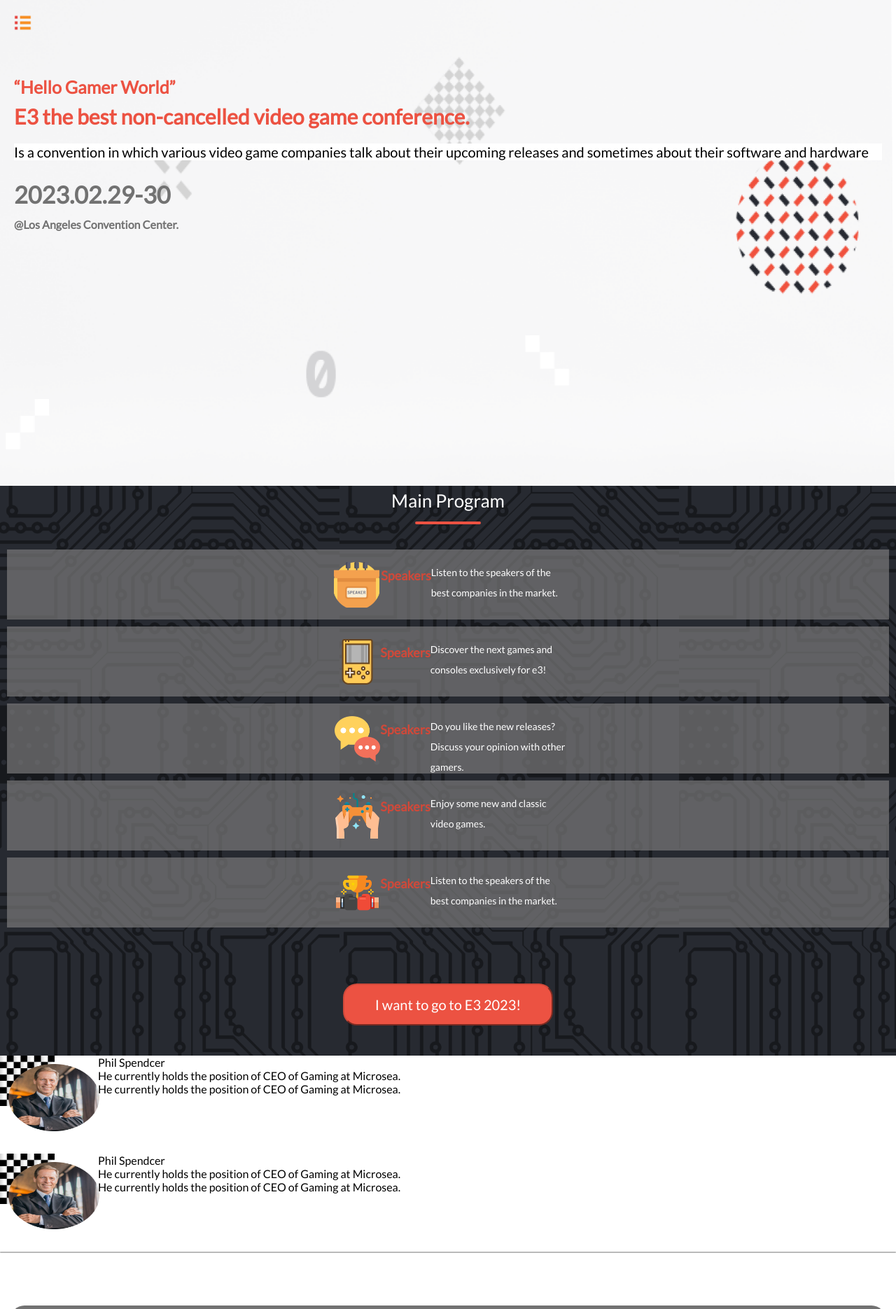
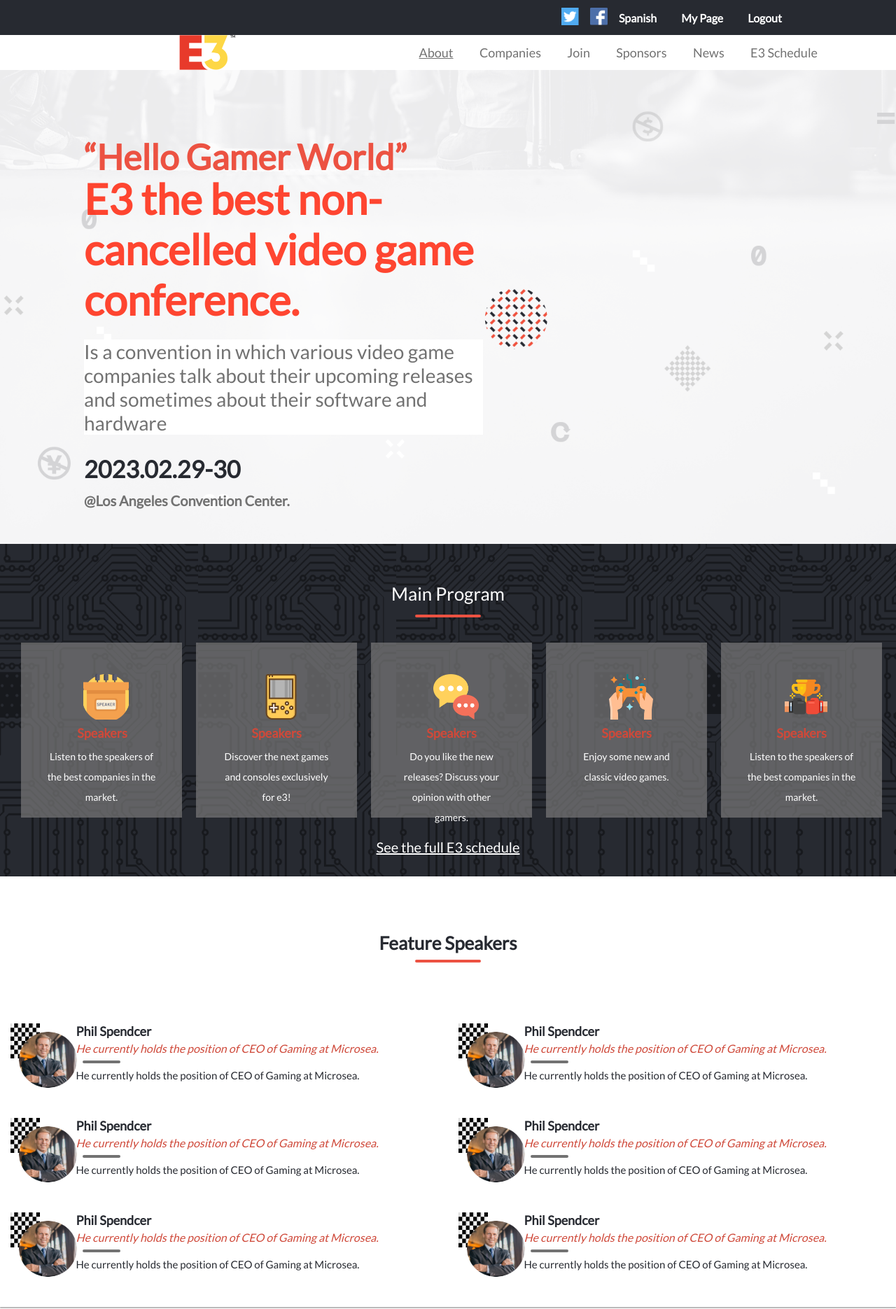
Before and after one commit to CarlosZ96/Capstone-Conference, a plain HTML site: page index.html in a window 1280 px wide. Shown: the top 1870 px of the page at 70% size. Drawn offline with Linux system fonts and the light colour scheme.

Commit message:
Update
Desktop version styles created.

```diff
--- a/index.html
+++ b/index.html
@@ -15,6 +15,27 @@
 <body>
   <nav class="Main_menu">
     <button class="ham"><img src="img/HamburgerIcon.png" alt="hamburgericon" class="hamimg"></button>
+    <div class="header_1">
+      <ul class="header_1_list">
+        <li class="header_1_elements"><img src="img/gorjeo 1.png" alt="twitter" class="header_img"></li>
+        <li class="header_1_elements"><img src="img/facebook (1) 1.png" alt="facebook" class="header_img"></li>
+        <li class="header_1_elements" id="header_1_elements_txt">Spanish</li>
+        <li class="header_1_elements" id="header_1_elements_txt">My Page</li>
+        <li class="header_1_elements" id="header_1_elements_txt">Logout</li>
+      </ul>
+    </div>
+    <div class="header_2">
+      <img src="img/1280px-E3_Logo.svg.png" alt="e3_icon" class="e3_img2" id="header_1_elements_e3">
+      <ul class="header_1_list_2">
+        <li class="header_1_elements_2"><a href="#speakers_location" class="header_1_elements_2">About</a></li>
+        <li class="header_1_elements_2">Companies</li>
+        <li class="header_1_elements_2">Join</li>
+        <li class="header_1_elements_2">Sponsors</li>
+        <li class="header_1_elements_2">News</li>
+        <li class="header_1_elements_2" id="E3_Schedule">E3 Schedule</li>
+      </ul>
+    </div>
+    </div>
   </nav>
   <main class="e3_main">
     <div class="hero">
@@ -30,14 +51,24 @@
       <p class="M_tittle">Main Program</p>
       <hr class="line">
     </div>
+    <div class="schedule_container">
       <ul class="schedule">
       </ul>
+    </div>
     <div class="buttonContainer">
       <button class="e3button">I want to go to E3 2023!</button>
+      <a href="#" class="full_schedule">See the full E3 schedule</a>
     </div>
   </section>
-  <div class="ContainerSpk">
+  <section class="speakers_container">
+    <div class="speakers_tittle_container">
+      <p class="speakers_tittle">Feature Speakers</p>
+      <hr class="line">
+    </div>
+    <div class="ContainerSpk" id="speakers_location">
 
+    </div>
+  </section>
   </div>
   <div class="Logo">
     <div class="logo_txt">
@@ -58,7 +89,8 @@
       <div class="past_description_txt_2018">
         <div class="blur">
           <p class="past_text">2018</p>
-          <p class="past_text" id="past_description_img">The Electronic Entertainment Expo 2018 took place at the Los Angeles Convention Center
+          <p class="past_text" id="past_description_img">The Electronic Entertainment Expo 2018 took place at the Los
+            Angeles Convention Center
             from June 12-14, 2018.
           </p>
         </div>
@@ -66,7 +98,8 @@
       <div class="past_description_txt_2019">
         <div class="blur">
           <p class="past_text">2019</p>
-          <p class="past_text" id="past_description_img">E3 2019 took place at the Los Angeles Convention Center from June 11-13, 2018.
+          <p class="past_text" id="past_description_img">E3 2019 took place at the Los Angeles Convention Center from
+            June 11-13, 2018.
           </p>
         </div>
       </div>
@@ -76,6 +109,7 @@
     <div class="sponsors">
       <p class="sponsors_tittle">sponsors</p>
       <hr class="line">
+      <div class="sponsors_list_container">
         <ul class="sponsors_list">
           <li class="sponsors_cont"><img src="img/Activision.svg.png" alt="Activision" id="sponsors_ac"></li>
           <li class="sponsors_cont"><img src="img/2k.png" id="sponsors_2k" alt="Activision"></li>
@@ -86,6 +120,7 @@
               alt="Activision"></li>
           <li class="sponsors_cont"><img src="img/Xbox_logo_(2019).svg.png" id="sponsors_xb" alt="Activision"></li>
         </ul>
+      </div>
     </div>
     <div class="rights">
       <img src="img/1280px-E3_Logo.svg.png" alt="E3 logo" class="e3_img2">
--- a/index.js
+++ b/index.js
@@ -63,7 +63,7 @@ const speakersdata = [
 ];
 
 
-for (let i = 0; i < 5; i += 1) {
+for (let i = 0; i < 6; i += 1) {
   const spk = document.createElement('div');
   spk.className = 'spk';
   spks.appendChild(spk);
@@ -75,6 +75,7 @@ for (let i = 0; i < 5; i += 1) {
   <div class="spkrdescription">
     <p id="name">${speakersdata[i].name}</p>
     <p id="job">${speakersdata[i].job}</p>
+    <hr class=line_2>
     <p id="look">${speakersdata[i].look}</p>
   </div>
   `;
--- a/style.css
+++ b/style.css
@@ -169,6 +169,14 @@ body {
   transform: matrix(1, 0, 0, 1, 0, 0);
 }
 
+.line_2 {
+  width: 50px;
+  height: 0px;
+  border: 2px solid #727272;
+  border-radius: 20px;
+  margin-left: 10px;
+}
+
 .schedule {
   list-style: none;
   height: max-content;
@@ -323,10 +331,12 @@ body {
 }
 
 .ContainerSpk {
-  max-height: 280px;
+  max-height: 320px;
   width: 100%;
   overflow-y: hidden;
+  margin: 0;
 }
+
 
 .spk {
   display: flex;
@@ -339,43 +349,84 @@ body {
 }
 
 .photo_container {
-  height: 120px;
-  width: 130px;
+  height: 140px;
+  width: 190px;
   position: relative;
   margin-bottom: 20px;
 }
 
 .chess {
-  height: 60%;
-  width: 60%;
+  height: 50%;
+  width: 50%;
   position: absolute;
 }
 
 .spkimg {
-  height: 80%;
-  width: 100%;
+  height: 100%;
+  width: 85%;
   position: absolute;
   left: 12px;
   top: 12px;
   border-radius: 135px;
+  margin-right: 10px;
 }
 
 .spkrdescription {
   display: flex;
   flex-direction: column;
   height: 95px;
+  margin: 0 10px;
+  width: max-content;
 }
 
+.speakers_tittle_container {
+  height: 38px;
+  width: 100%;
+  display: flex;
+  flex-direction: column;
+  justify-content: center;
+  align-items: center;
+  margin: 30px 0;
+
+}
+
+.speakers_tittle {
+  text-align: center;
+  font-size: 16px;
+  font-weight: bold;
+  height: max-content;
+  color: #272a31;
+  margin: 0;
+}
+
+
 #name {
-  margin: 0 10px;
+  margin: 0;
+  width: 90%;
+  font-family: 'Lato', sans-serif;
+  color: #272a31;
+  font-size: 18px;
+  font-weight: bold;
+  margin-bottom: 4px;
 }
 
 #job {
-  margin: 0 10px;
+  margin: 0;
+  width: 90%;
+  font-family: 'Lato', sans-serif;
+  font-style: oblique;
+  color: #cf493a;
+  font-size: 16px;
+  font-weight: normal;
 }
 
 #look {
-  margin: 0 10px;
+  margin: 0;
+  width: 90%;
+  font-family: 'Lato', sans-serif;
+  color: #272a31;
+  font-size: 15px;
+  font-weight: normal;
 }
 
 .see_more,
@@ -485,6 +536,7 @@ body {
   color: #727272;
   font-weight: normal;
 }
+
 .past_description_txt_2018,
 .past_description_txt_2019 {
   width: 100%;
@@ -504,7 +556,7 @@ body {
   background-image: url(img/2019e3.jpg);
 }
 
-#past_description_img{
+#past_description_img {
   width: 214px;
 }
 
@@ -607,7 +659,7 @@ body {
   width: 80px;
 }
 
-.rights{
+.rights {
   display: flex;
   height: 124px;
   align-items: center;
@@ -621,12 +673,12 @@ body {
   margin-right: 10px;
 }
 
-.rights_txt{
+.rights_txt {
   width: 260px;
   height: max-content;
 }
 
-footer{
+footer {
   max-height: 0;
   width: 100%;
   overflow: hidden;
@@ -635,3 +687,252 @@ footer{
 .open {
   max-height: 1290px;
 }
+
+@media (max-width: 768px) {
+  .header_1 {
+    display: none;
+  }
+
+  .header_2 {
+    display: none;
+  }
+
+  .full_schedule {
+    display: none;
+  }
+}
+
+@media (min-width: 768px) {
+  .hamimg {
+    display: none;
+  }
+
+  .Main_menu {
+    width: 100%;
+  }
+
+  .header_1 {
+    background-color: #272a31;
+    width: 100%;
+  }
+
+  .header_img {
+    width: 25px;
+    height: 25px;
+    margin-right: 16px;
+  }
+
+  .header_1_list {
+    list-style: none;
+    display: flex;
+    height: 50px;
+    justify-content: end;
+    margin: 0;
+    margin-right: 10%;
+    align-items: center;
+    padding: 0;
+  }
+
+  .header_1_list_2 {
+    list-style: none;
+    width: 100%;
+    display: flex;
+    justify-content: end;
+    align-items: center;
+    padding: 0;
+    margin: 0;
+  }
+
+  #header_1_elements_txt {
+    margin-right: 35px;
+  }
+
+  .header_1_elements {
+    color: #fff;
+    font-family: 'Lato', sans-serif;
+    font-weight: bold;
+  }
+
+  .header_1_elements_2 {
+    color: #727272;
+    margin-right: 4%;
+    font-size: large;
+    font-family: 'Lato', sans-serif;
+  }
+
+  #E3_Schedule {
+    margin-right: 12%;
+  }
+
+  #header_1_elements_e3 {
+    margin-left: 20%;
+  }
+
+  .header_2 {
+    display: flex;
+    width: 100%;
+    background-color: #fff;
+    align-items: center;
+  }
+
+  .e3_main {
+    height: max-content;
+    margin-top: 0;
+    background-image: url(img/BgDsk.png);
+  }
+
+  .hero {
+    margin-left: 120px;
+    margin-bottom: 50px;
+    height: 100%;
+  }
+
+  .hello::before {
+    font-size: 50px;
+  }
+
+  .description1::before {
+    font-size: 60px;
+    width: 25%;
+    color: #ff2911dd;
+    font-weight: bolder;
+  }
+
+  .description1 {
+    max-width: 50%;
+  }
+
+  .description2 {
+    max-width: 50%;
+    color: #727272;
+  }
+
+  .description2::before {
+    font-size: 28px;
+  }
+
+  .date::before {
+    color: #272a31;
+    font-weight: bolder;
+  }
+
+  .location {
+    font-size: 20px;
+  }
+
+  .MainProgram {
+    height: max-content;
+    padding: 0;
+  }
+
+  .Tittle_Container {
+    margin-top: 50px;
+  }
+
+  .schedule {
+    flex-direction: row;
+    justify-content: center;
+    height: 250px;
+    padding: 0;
+    margin: 0;
+  }
+
+  .Event {
+    margin: 0 10px;
+    width: 100%;
+    height: 100%;
+  }
+
+  #eElementc {
+    height: 100%;
+    flex-direction: column;
+    align-items: center;
+    justify-content: center;
+  }
+
+  .edescription {
+    width: 70%;
+    text-align: center;
+  }
+
+  .edescription::before {
+    width: 180px;
+  }
+
+  .e3button {
+    display: none;
+  }
+
+  .eElements {
+    height: 100%;
+  }
+
+  .schedule_container {
+    margin: 0 10px 0 20px;
+  }
+
+  .full_schedule {
+    font-family: 'Lato', sans-serif;
+    color: #fff;
+    font-size: 20px;
+    margin: 30px 0;
+  }
+
+  .see_more {
+    display: none;
+  }
+
+  .speakers_container {
+    height: max-content;
+  }
+
+  .spk {
+    margin-bottom: 15px;
+    margin-left: 15px;
+  }
+
+  .photo_container {
+    width: 100px;
+    height: 100px;
+  }
+
+  .spkimg {
+    height: 80%;
+    width: 100%;
+  }
+
+  .spkrdescription {
+    width: 100%;
+  }
+
+  .ContainerSpk {
+    max-height: 100%;
+    width: 100%;
+    display: grid;
+    grid-template-columns: auto auto;
+    margin: 0;
+  }
+
+  .speakers_tittle_container {
+    width: 100%;
+    height: 150px;
+  }
+
+  .speakers_tittle {
+    font-size: 26px;
+  }
+
+  .footer_hidde {
+    max-height: 1290px;
+  }
+
+  .sponsors {
+    height: 200px;
+  }
+
+  .sponsors_list_container {
+    display: flex;
+    justify-content: center;
+    margin: 20px 0;
+  }
+}
```
Also changed, not shown: img/BgDsk.png (added), img/facebook (1) 1.png (added), img/gorjeo 1.png (added). Lines whose indentation alone changed are shown as unchanged.
